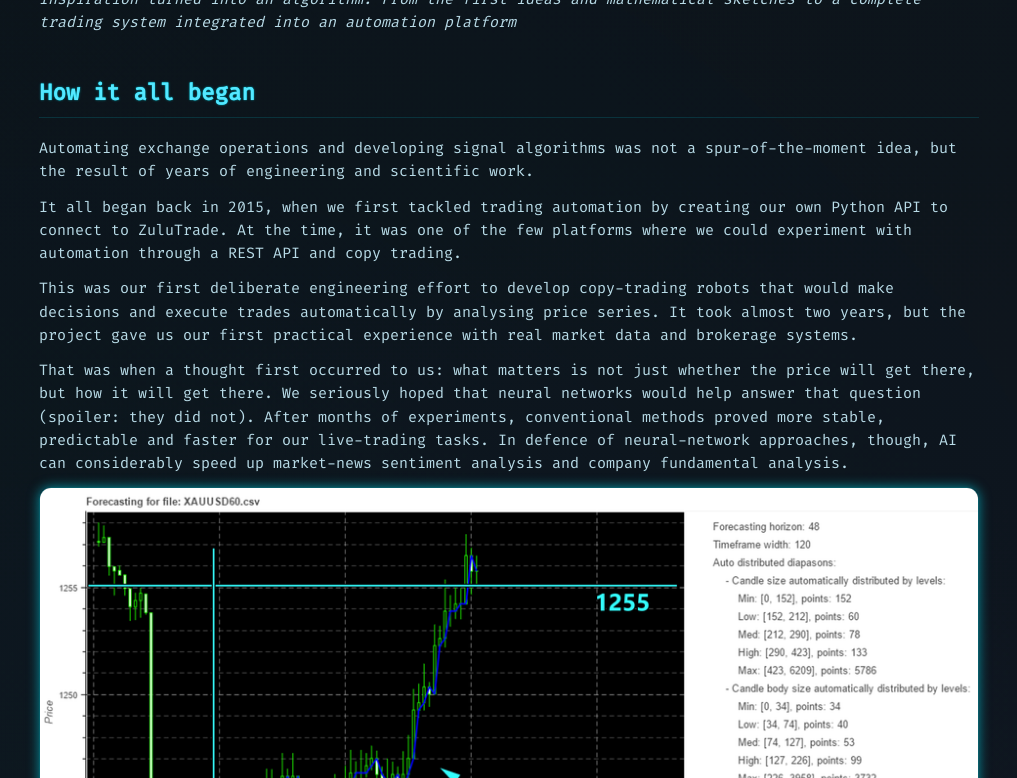
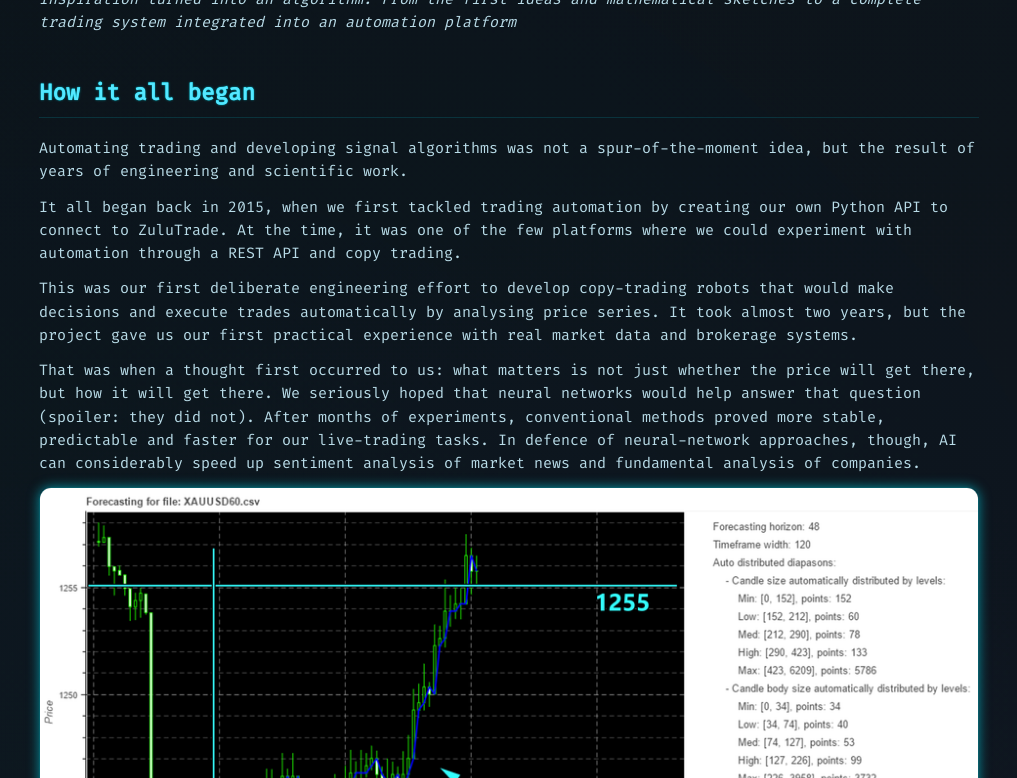
Before and after one commit to Fuzzy-Technologies/fuzzy-technologies.github.io, a Jekyll site: the page built from articles/2025-05-13-trading-algorithm-history.md, in a window 1280 px wide and 900 px high, scrolled down 923 px, cut to the strip 122-900 px from the top of the window. Shown: the whole strip, without its empty margins (131-1148 px from the left). Built offline with Jekyll 4.4.1, drawn with Linux system fonts in a browser that asks for light colours; Markdown is read by kramdown in place of the engine named in the settings; some of the changed text lies outside the part shown.

Commit message:
Refine English terminology after technical editorial review

```diff
--- a/articles/2025-05-13-trading-algorithm-history.md
+++ b/articles/2025-05-13-trading-algorithm-history.md
@@ -25,13 +25,13 @@ source_url: https://teletype.in/@tgilmullin/trading-algorithm-history
 
 ## How it all began
 
-Automating exchange operations and developing signal algorithms was not a spur-of-the-moment idea, but the result of years of engineering and scientific work.
+Automating trading and developing signal algorithms was not a spur-of-the-moment idea, but the result of years of engineering and scientific work.
 
 It all began back in 2015, when we first tackled trading automation by creating our own Python API to connect to ZuluTrade. At the time, it was one of the few platforms where we could experiment with automation through a REST API and copy trading.
 
 This was our first deliberate engineering effort to develop copy-trading robots that would make decisions and execute trades automatically by analysing price series. It took almost two years, but the project gave us our first practical experience with real market data and brokerage systems.
 
-That was when a thought first occurred to us: what matters is not just whether the price will get there, but how it will get there. We seriously hoped that neural networks would help answer that question (spoiler: they did not). After months of experiments, conventional methods proved more stable, predictable and faster for our live-trading tasks. In defence of neural-network approaches, though, AI can considerably speed up market-news sentiment analysis and company fundamental analysis.
+That was when a thought first occurred to us: what matters is not just whether the price will get there, but how it will get there. We seriously hoped that neural networks would help answer that question (spoiler: they did not). After months of experiments, conventional methods proved more stable, predictable and faster for our live-trading tasks. In defence of neural-network approaches, though, AI can considerably speed up sentiment analysis of market news and fundamental analysis of companies.
 
 ![An idea that preceded the algorithm: what matters is not just whether the price will get there, but how it will get there. This surviving screenshot shows one of our first gold-price forecasting experiments, made on 6 June 2017 for the next 48 hours, using simple algorithms without neural networks. The slope, levels and shape of the movement were all quite similar. At the time, we thought this was enough to launch automated trading. But there was still a long road ahead, through dozens of mistakes, research efforts and changes of direction](/static/images/articles/2025-05-13-trading-algorithm-history/forecast_and_real_chart.png)
 
@@ -75,7 +75,7 @@ In the early stages, we tried to identify which kinds of price movement occurred
 
 Later, the observed trend type and pattern determined how the algorithm entered a position: with a pending order or immediately with a market order.
 
-Markets rarely move in a perfectly smooth line. There is almost always noise, outliers and small fluctuations, which also need to be accounted for in modelling.
+Markets rarely move in a perfectly smooth line. There is almost always noise, along with outliers and small fluctuations, all of which need to be accounted for in modelling.
 
 These observations became the basis of the decision logic and helped establish the basic structure of the future trading algorithm.
 
```
